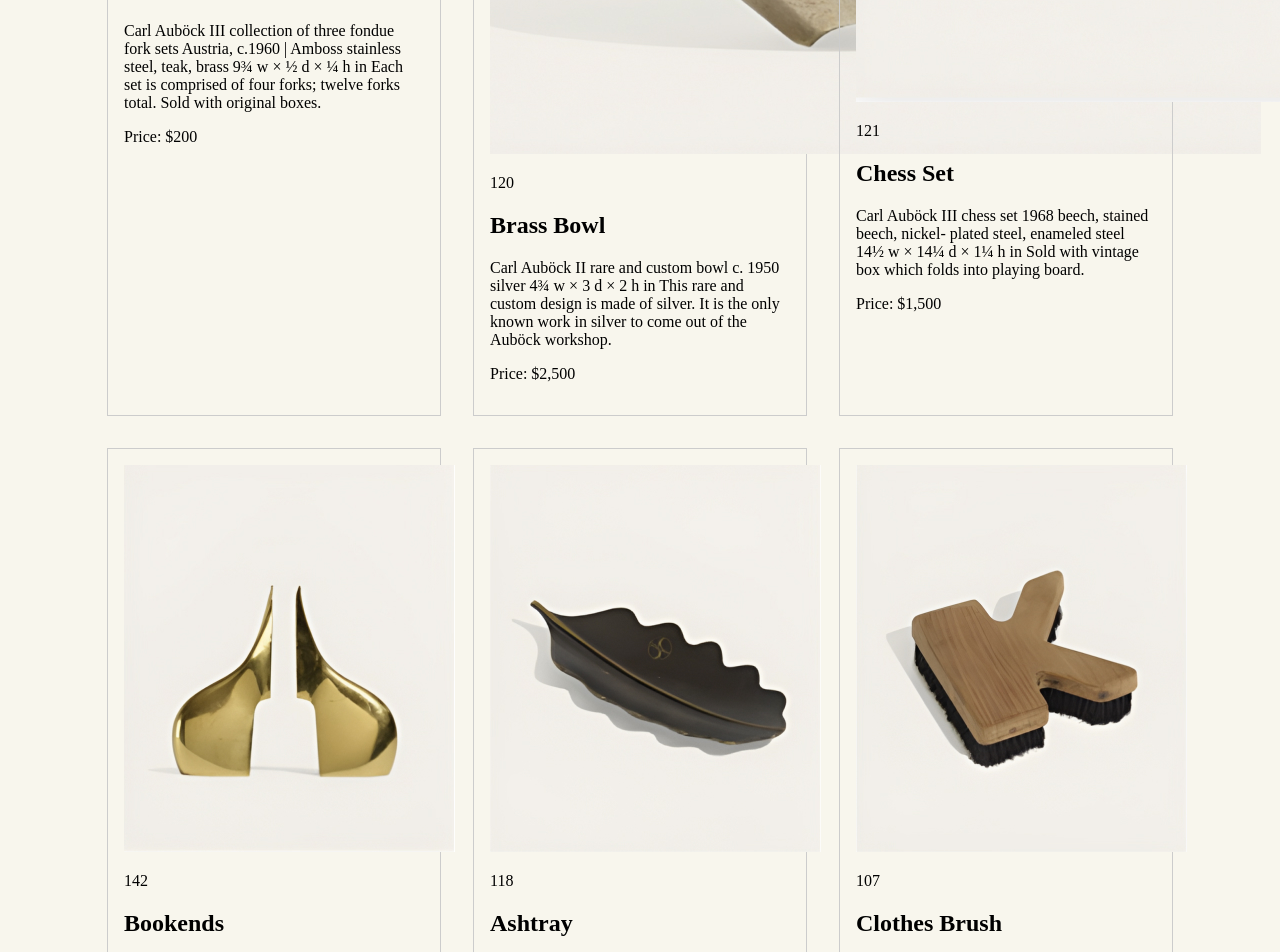
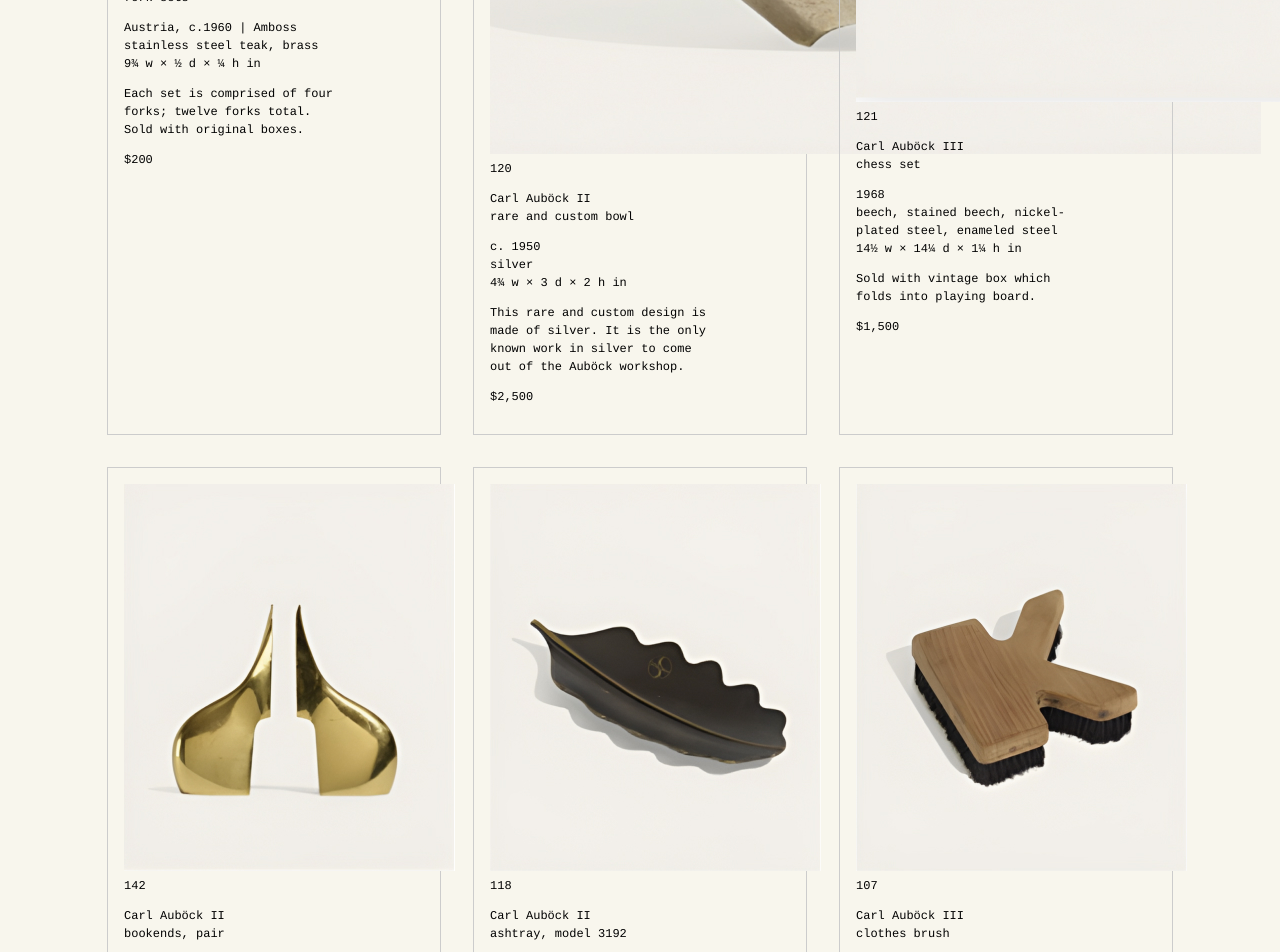
Before and after one commit to jennynguyenoberg/the-workshop, a React (Vite) app: page / in a window 1280 px wide. Shown: the part 1340-2292 px from the top of the page. Built offline with nearby package versions, Linux system fonts and the light colour scheme.

Commit message:
Add items to objects array in JSON datafile + style product text

```diff
--- a/src/components/Header/Header.tsx
+++ b/src/components/Header/Header.tsx
@@ -25,6 +25,7 @@ const ProductItem: React.FC<HeroImageProps> = ({ product }) => {
 };
 
 const Hero: React.FC = () => {
+  // Check for the first item in the array and render only the first item
   if (productsData.length > 0) {
     const firstProduct = productsData[0];
 
--- a/src/components/ProductItem/ProductItem.styles.ts
+++ b/src/components/ProductItem/ProductItem.styles.ts
@@ -5,4 +5,12 @@ export const ProductItemContainer = styled.div`
   padding: 16px;
   margin: 16px;
   max-width: 300px;
+  font-family: 'Courier', sans-serif;
+  font-size: 12px;
+  line-height: 1.5em;
 `;
+
+export const ProductText = styled.div`
+  margin: 0;
+  width: 74%;
+`;
--- a/src/components/ProductItem/ProductItem.tsx
+++ b/src/components/ProductItem/ProductItem.tsx
@@ -1,5 +1,5 @@
 import { Product } from '../../types/types';
-import { ProductItemContainer } from './ProductItem.styles';
+import { ProductItemContainer, ProductText } from './ProductItem.styles';
 import { formatCurrency } from '../../utils/formatCurrency';
 
 interface ProductItemProps {
@@ -10,10 +10,17 @@ const ProductItem: React.FC<ProductItemProps> = ({ product }) => {
   return (
     <ProductItemContainer>
       <img src={product.img} alt={product.name} />
-      <p>{product.objectNum}</p>
-      <h2>{product.name}</h2>
-      <p>{product.objectDesc}</p>
-      <p>Price: {formatCurrency(product.price)}</p>
+      <ProductText>{product.objectNum}</ProductText>
+      <ProductText>
+        <p>{product.collection}<br />{product.name}</p>
+      </ProductText>
+      <ProductText>
+        <p>{product.year}<br />{product.material}<br />{product.dimensions}</p>
+      </ProductText>
+      <ProductText>
+        <p>{product.objectDesc}</p>
+        <p>{formatCurrency(product.price)}</p>
+      </ProductText>
     </ProductItemContainer>
   );
 };
--- a/src/data/products.json
+++ b/src/data/products.json
@@ -1,7 +1,11 @@
 [
   {
     "id": 1,
-    "name": "Hero image",
+    "name": "Header image",
+    "year": "",
+    "collection": "",
+    "material": "",
+    "dimensions": "",
     "objectDesc": "",
     "objectNum": 0,
     "price": 0,
@@ -9,48 +13,72 @@
   },
   {
     "id": 2,
-    "name": "Fondue Fork Set",
-    "objectDesc": "Carl Auböck III collection of three fondue fork sets Austria, c.1960 | Amboss stainless steel, teak, brass 9¾ w × ½ d × ¼ h in Each set is comprised of four forks; twelve forks total. Sold with original boxes.",
+    "name": "collection of three fondue fork sets",
+    "year": "Austria, c.1960 | Amboss",
+    "collection": "Carl Auböck III",
+    "material": "stainless steel teak, brass",
+    "dimensions": "9¾ w × ½ d × ¼ h in",
+    "objectDesc": "Each set is comprised of four forks; twelve forks total. Sold with original boxes.",
     "objectNum": 232,
     "price": 200,
     "img": "/images/fondue-fork-set.jpg"
   },
   {
     "id": 3,
-    "name": "Brass Bowl",
-    "objectDesc": "Carl Auböck II rare and custom bowl c. 1950 silver 4¾ w × 3 d × 2 h in This rare and custom design is made of silver. It is the only known work in silver to come out of the Auböck workshop.",
+    "name": "rare and custom bowl",
+    "year": "c. 1950",
+    "collection": "Carl Auböck II",
+    "material": "silver",
+    "dimensions": "4¾ w × 3 d × 2 h in",
+    "objectDesc": "This rare and custom design is made of silver. It is the only known work in silver to come out of the Auböck workshop.",
     "objectNum": 120,
     "price": 2500,
-    "img": "/images/brass-bowl.jpg"
+    "img": "/images/silver-bowl.jpg"
   },
   {
     "id": 4,
-    "name": "Chess Set",
-    "objectDesc": "Carl Auböck III chess set 1968 beech, stained beech, nickel- plated steel, enameled steel 14½ w × 14¼ d × 1¼ h in Sold with vintage box which folds into playing board.",
+    "name": "chess set",
+    "year": "1968",
+    "collection": "Carl Auböck III",
+    "material": "beech, stained beech, nickel- plated steel, enameled steel",
+    "dimensions": "14½ w × 14¼ d × 1¼ h in",
+    "objectDesc": "Sold with vintage box which folds into playing board.",
     "objectNum": 121,
     "price": 1500,
     "img": "/images/chess-set.jpg"
   },
   {
     "id": 5,
-    "name": "Bookends",
-    "objectDesc": "Carl Auböck II bookends, pair c. 1947 polished brass 2¾ w × 1½ d × 5 h in",
+    "name": "bookends, pair",
+    "year": "c. 1947",
+    "collection": "Carl Auböck II",
+    "material": "polished brass",
+    "dimensions": "2¾ w × 1½ d × 5 h in",
+    "objectDesc": "",
     "objectNum": 142,
     "price": 1000,
     "img": "/images/bookends.jpg"
   },
   {
     "id": 6,
-    "name": "Ashtray",
-    "objectDesc": "Carl Auböck II ashtray, model 3192 1937 patinated brass 6 w × 2½ d × 1 h in",
+    "name": "ashtray, model 3192",
+    "year": "1937",
+    "collection": "Carl Auböck II",
+    "material": "patinated brass",
+    "dimensions": "6 w × 2½ d × 1 h in",
+    "objectDesc": "",
     "objectNum": 118,
     "price": 200,
     "img": "/images/ashtray.jpg"
   },
   {
     "id": 7,
-    "name": "Clothes Brush",
-    "objectDesc": "Carl Auböck III clothes brush 1962 walnut, horsehair 5½ w × 5½ d × 2 h in",
+    "name": "clothes brush",
+    "year": "1962",
+    "collection": "Carl Auböck III",
+    "material": "walnut, horsehair",
+    "dimensions": "5½ w × 5½ d × 2 h in",
+    "objectDesc": "",
     "objectNum": 107,
     "price": 100,
     "img": "/images/clothes-brush.jpg"
--- a/src/types/types.ts
+++ b/src/types/types.ts
@@ -1,6 +1,10 @@
 export interface Product {
   id: number;
   name: string;
+  year: string;
+  collection: string;
+  material: string;
+  dimensions: string;
   objectDesc: string;
   objectNum: number;
   price: number;
```
Also changed, not shown: public/images/silver-bowl.jpg (renamed from public/images/brass-bowl.jpg).
